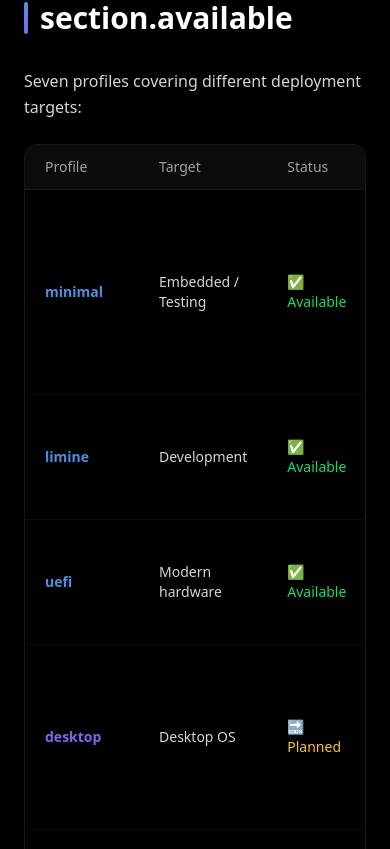
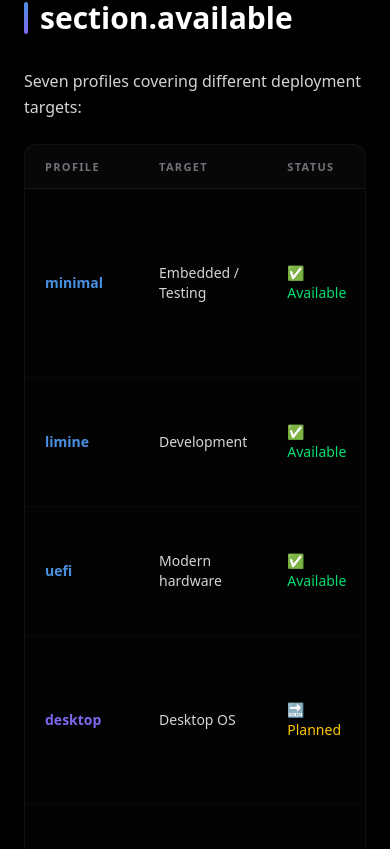
Before and after one commit to HelixOS-Org/helix-wiki, a Next.js app: page /docs/profiles in a window 390 px wide. Shown: the part 1495-2344 px from the top of the page. Built offline with nearby package versions, Linux system fonts and the light colour scheme.

Commit message:
Refactor InfoTable component for improved styling and responsiveness

```diff
--- a/components/InfoTable.tsx
+++ b/components/InfoTable.tsx
@@ -1,3 +1,5 @@
+"use client";
+
 import React from "react";
 
 interface Column {
@@ -13,14 +15,19 @@ interface Props {
 
 export default function InfoTable({ columns, rows }: Props) {
   return (
-    <div className="overflow-x-auto my-6 rounded-xl border border-zinc-800/60">
+    <div className="overflow-x-auto my-6 rounded-xl"
+      style={{
+        background: "rgba(255,255,255,.01)",
+        border: "1px solid rgba(255,255,255,.06)",
+        boxShadow: "0 4px 24px rgba(0,0,0,.2)",
+      }}>
       <table className="w-full text-sm">
         <thead>
-          <tr className="border-b border-zinc-800/60 bg-zinc-900/50">
+          <tr style={{ background: "rgba(255,255,255,.02)", borderBottom: "1px solid rgba(255,255,255,.06)" }}>
             {columns.map((col) => (
               <th
                 key={col.key}
-                className={`text-left px-5 py-3 text-zinc-400 font-medium ${col.className || ""}`}
+                className={`text-left px-5 py-3.5 text-[11px] font-bold uppercase tracking-[.12em] text-zinc-500 ${col.className || ""}`}
               >
                 {col.header}
               </th>
@@ -29,9 +36,10 @@ export default function InfoTable({ columns, rows }: Props) {
         </thead>
         <tbody>
           {rows.map((row, i) => (
-            <tr key={i} className="border-b border-zinc-800/30 hover:bg-zinc-900/30 transition-colors">
+            <tr key={i} className="transition-colors duration-200 hover:bg-white/[.015]"
+              style={{ borderBottom: i < rows.length - 1 ? "1px solid rgba(255,255,255,.03)" : "none" }}>
               {columns.map((col) => (
-                <td key={col.key} className={`px-5 py-3 text-zinc-300 ${col.className || ""}`}>
+                <td key={col.key} className={`px-5 py-3.5 text-zinc-300 ${col.className || ""}`}>
                   {row[col.key]}
                 </td>
               ))}
```
